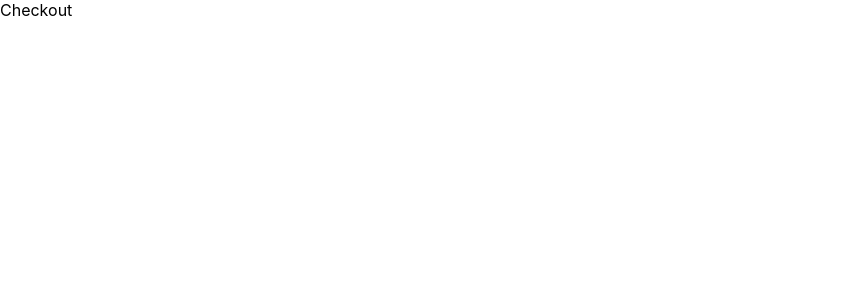
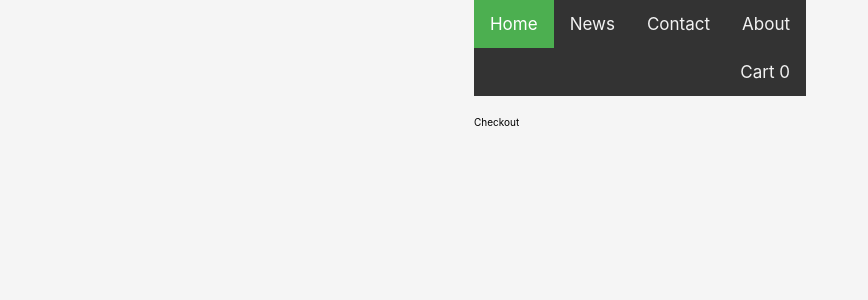
Before and after one commit to shantanukamdi/react-fake-store, a React (Create React App) app: page /checkout in a window 1280 px wide. Shown: the top 300 px of the page, without its empty margins (0-868 px from the left). Built offline with nearby package versions, Linux system fonts and the light colour scheme.

Commit message:
Added products css and context

```diff
--- a/src/App.css
+++ b/src/App.css
@@ -1,38 +1,26 @@
-.App {
-  text-align: center;
+*,
+*::before,
+*::after {
+	margin: 0;
+	padding: 0;
+	box-sizing: inherit;
 }
 
-.App-logo {
-  height: 40vmin;
-  pointer-events: none;
+html {
+	box-sizing: border-box;
+	font-size: 62.5%;
 }
 
-@media (prefers-reduced-motion: no-preference) {
-  .App-logo {
-    animation: App-logo-spin infinite 20s linear;
-  }
+body {
+	display: flex;
+	justify-content: center;
+	align-content: center;
+	/* padding: 6rem; */
+	background-color: #f5f5f5;
+	font-family: 'Inter', sans-serif;
 }
-
-.App-header {
-  background-color: #282c34;
-  min-height: 100vh;
-  display: flex;
-  flex-direction: column;
-  align-items: center;
-  justify-content: center;
-  font-size: calc(10px + 2vmin);
-  color: white;
+@media (max-width: 60em) {
+	body {
+		padding: 3rem;
+	}
 }
-
-.App-link {
-  color: #61dafb;
-}
-
-@keyframes App-logo-spin {
-  from {
-    transform: rotate(0deg);
-  }
-  to {
-    transform: rotate(360deg);
-  }
-}
--- a/src/App.js
+++ b/src/App.js
@@ -3,12 +3,18 @@ import React, { lazy, Suspense } from 'react';
 import { BrowserRouter as Router, Route, Switch } from 'react-router-dom';
 
 import './App.css';
+import Header from './components/Header/Header';
+import { Provider } from './context/Provider.js';
+
 const Main = lazy(() => import('./pages/Main'));
 const ProductDetail = lazy(() => import('./pages/ProductDetail'));
 const Checkout = lazy(() => import('./pages/Checkout'));
 
 function App() {
 	return (
+		<>
+			<Provider>
+				<Header />
 				<Router>
 					<Suspense fallback={<div>Loading...</div>}>
 						<Switch>
@@ -26,6 +32,8 @@ function App() {
 						</Switch>
 					</Suspense>
 				</Router>
+			</Provider>
+		</>
 	);
 }
 
--- /dev/null
+++ b/src/components/Header/Header.css
@@ -0,0 +1,28 @@
+/* Add a black background color to the top navigation */
+.topnav {
+	background-color: #333;
+	overflow: hidden;
+	margin-bottom: 20px;
+}
+
+/* Style the links inside the navigation bar */
+.topnav a {
+	float: left;
+	color: #f2f2f2;
+	text-align: center;
+	padding: 14px 16px;
+	text-decoration: none;
+	font-size: 17px;
+}
+
+/* Change the color of links on hover */
+.topnav a:hover {
+	background-color: #ddd;
+	color: black;
+}
+
+/* Add a color to the active/current link */
+.topnav a.active {
+	background-color: #4caf50;
+	color: white;
+}
--- /dev/null
+++ b/src/components/Header/Header.js
@@ -0,0 +1,28 @@
+import React, { useContext } from 'react';
+
+import './Header.css';
+
+import AppContext from '../../context/AppContext';
+
+function Header() {
+	const [cart, setCart] = useContext(AppContext);
+	console.log('Header -> cart', cart);
+	return (
+		<div class='topnav'>
+			<div>
+				<a class='active' href='#home'>
+					Home
+				</a>
+				<a href='#news'>News</a>
+				<a href='#contact'>Contact</a>
+				<a href='#about'>About</a>
+			</div>
+
+			<div style={{ float: 'right' }}>
+				<a href='#about'>Cart {cart.length}</a>
+			</div>
+		</div>
+	);
+}
+
+export default Header;
--- a/src/components/ProductCard/ProductCard.css
+++ b/src/components/ProductCard/ProductCard.css
@@ -1,9 +1,76 @@
-.product-card {
-	width: 100px;
+.grid {
+	display: grid;
+	width: 114rem;
+	grid-gap: 2rem;
+	grid-template-columns: repeat(auto-fit, minmax(30rem, 1fr));
+	align-items: start;
+}
+@media (max-width: 60em) {
+	.grid {
+		grid-gap: 3rem;
+	}
+}
+.grid__item {
+	background-color: #fff;
+	border-radius: 0.4rem;
+	overflow: hidden;
+	box-shadow: 0 3rem 6rem rgba(0, 0, 0, 0.1);
+	cursor: pointer;
+	transition: 0.2s;
+}
+.grid__item:hover {
+	transform: translateY(-0.5%);
+	box-shadow: 0 4rem 8rem rgba(0, 0, 0, 0.2);
 }
 
-.product-card img {
+.card__img {
+	display: block;
 	width: 100%;
-	height: 100%;
-	object-fit: cover;
+	height: 18rem;
+	object-fit: contain;
 }
+.card__content {
+	padding: 3rem 3rem;
+}
+.card__header {
+	font-size: 3rem;
+	font-weight: 500;
+	color: #0d0d0d;
+	margin-bottom: 1.5rem;
+	white-space: nowrap;
+	overflow: hidden;
+	text-overflow: ellipsis;
+}
+.card__text {
+	font-size: 1.5rem;
+	letter-spacing: 0.1rem;
+	line-height: 1.7;
+	color: #3d3d3d;
+	margin-bottom: 2.5rem;
+}
+.card__btn {
+	display: block;
+	width: 100%;
+	padding: 1.5rem;
+	font-size: 2rem;
+	text-align: center;
+	color: #3363ff;
+	background-color: #e6ecff;
+	border: none;
+	border-radius: 0.4rem;
+	transition: 0.2s;
+	cursor: pointer;
+	margin-top: 2rem;
+}
+.card__btn span {
+	margin-left: 1rem;
+	transition: 0.2s;
+}
+.card__btn:hover,
+.card__btn:active {
+	background-color: #dce4ff;
+}
+.card__btn:hover span,
+.card__btn:active span {
+	margin-left: 1.5rem;
+}
--- a/src/components/ProductCard/ProductCard.js
+++ b/src/components/ProductCard/ProductCard.js
@@ -1,19 +1,41 @@
-import React from 'react';
+import React, { useContext } from 'react';
 import PropTypes from 'prop-types';
+
+import AppContext from '../../context/AppContext.js';
 
 import './ProductCard.css';
 
 function ProductCard({ product }) {
+	const [cart, setCart] = useContext(AppContext);
+
 	const { id, title, price, description, category, image } = product;
 
+	const handleAddToCart = (product) => {
+		if (product) {
+			const cartItems = [...cart];
+			cartItems.push(product);
+			setCart(cartItems);
+		}
+	};
+
 	return (
-		<div className='product-card'>
-			{/* image thumbnail */}
-			<img src={image} alt={title} />
-			{/* title */}
-			<p>{title || 'No title'}</p>
-			{/* price */}
-			<p>&#x20b9; {price}</p>
+		<div class='grid__item'>
+			<div class='card'>
+				<img class='card__img' src={image} alt={title} />
+				<div class='card__content'>
+					<h1 class='card__header'>{title}</h1>
+					{/* <p class='card__text'>{description}</p> */}
+					<button class='card__btn'>$ {price}</button>
+					<button
+						class='card__btn'
+						onClick={() => {
+							handleAddToCart(product);
+						}}
+					>
+						Add To Card
+					</button>
+				</div>
+			</div>
 		</div>
 	);
 }
--- a/src/components/Products/Products.js
+++ b/src/components/Products/Products.js
@@ -6,7 +6,7 @@ import './Products.css';
 
 function Products({ products }) {
 	return (
-		<div className='products'>
+		<div className='grid'>
 			{products && products.length > 0 ? (
 				products.map((product) => {
 					return <ProductCard product={product} />;
--- /dev/null
+++ b/src/context/AppContext.js
@@ -0,0 +1,5 @@
+import React, { useState, useEffect, createContext } from 'react';
+
+const AppContext = createContext();
+
+export default AppContext;
--- /dev/null
+++ b/src/context/Provider.js
@@ -0,0 +1,8 @@
+import React, { useState } from 'react';
+import AppContext from './AppContext.js';
+
+export const Provider = (props) => {
+	const [cart, setCart] = useState([]);
+
+	return <AppContext.Provider value={[cart, setCart]}>{props.children}</AppContext.Provider>;
+};
```
Lines whose indentation alone changed are shown as unchanged.
